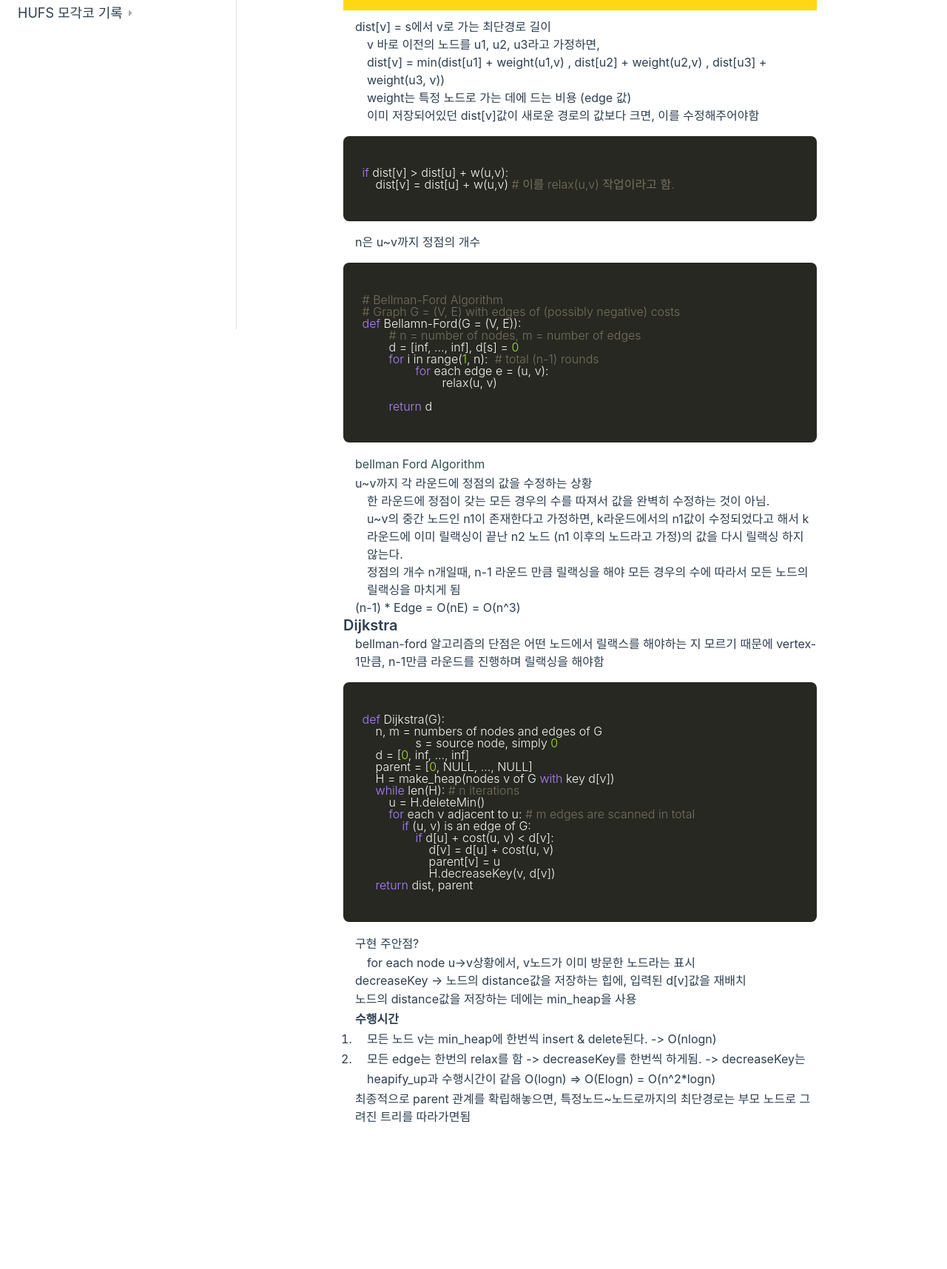
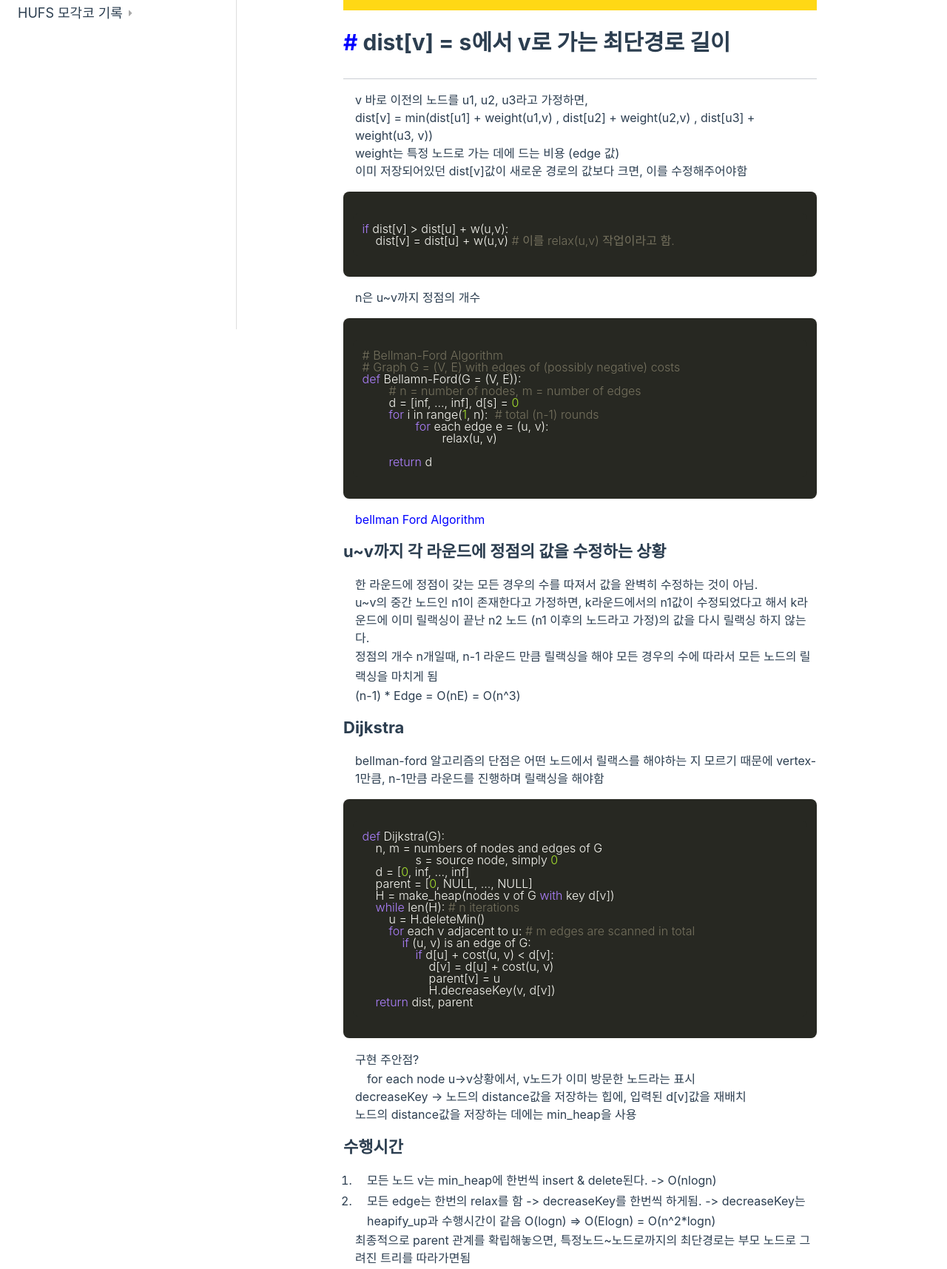
Before and after one commit to Parkjju/Parkjju.github.io, a plain HTML site: page shortest.html in a window 1280 px wide. Shown: the part 413-2128 px from the top of the page at 74% size. Before the commit the page ends 2014 px from the top, so only its background shows below. Drawn offline with nearby package versions, Linux system fonts and the light colour scheme; a web font is replaced by a local one.

Commit message:
post CSS update

```diff
--- a/assets/CSS/post.css
+++ b/assets/CSS/post.css
@@ -39,6 +39,10 @@ p,
 ul {
   line-height: 1.7;
 }
+ol {
+  font-size: 1rem;
+  margin-left: 1rem;
+}
 
 h2 {
   font-size: 1.65rem;
@@ -54,10 +58,16 @@ h6 {
   font-weight: 600;
   line-height: 1.25;
 }
+h2 {
+  font-size: 1.5em;
+}
+h3 {
+  font-size: 1.1em;
+}
 
-h2 {
+h2,
+h3 {
   display: block;
-  font-size: 1.5em;
   margin-block-start: 0.83em;
   margin-block-end: 0.83em;
   margin-inline-start: 0px;
@@ -72,5 +82,22 @@ h2 {
 }
 
 .main-post--content a {
-  color: darkslategrey;
+  color: blue;
 }
+
+h1 a,
+h2 a,
+h3 a,
+h4 a,
+h5 a,
+h6 a {
+  color: white;
+}
+h1 a:hover,
+h2 a:hover,
+h3 a:hover,
+h4 a:hover,
+h5 a:hover,
+h6 a:hover {
+  color: var(--title-color);
+}
--- a/shortest.html
+++ b/shortest.html
@@ -562,15 +562,15 @@
     <main class="main-post">
   <h1 class="main-post--title">최단경로 문제 - Ballman Ford & Dijkstra Algorithm</h1>
   <div class="line"></div>
-  <section class="main-post--content"><ul>
-  <li>dist[v] = s에서 v로 가는 최단경로 길이
+  <section class="main-post--content"><h2 id="-distv--s에서-v로-가는-최단경로-길이"><a href="#">#</a> dist[v] = s에서 v로 가는 최단경로 길이</h2>
+
+<hr />
+
 <ul>
   <li>v 바로 이전의 노드를 u1, u2, u3라고 가정하면,</li>
   <li>dist[v] = min(dist[u1] + weight(u1,v) , dist[u2] + weight(u2,v) , dist[u3] + weight(u3, v))</li>
   <li>weight는 특정 노드로 가는 데에 드는 비용 (edge 값)</li>
   <li>이미 저장되어있던 dist[v]값이 새로운 경로의 값보다 크면, 이를 수정해주어야함</li>
-    </ul>
-  </li>
 </ul>
 
 <div class="language-python highlighter-rouge"><div class="highlight"><pre class="highlight"><code><span class="k">if</span> <span class="n">dist</span><span class="p">[</span><span class="n">v</span><span class="p">]</span> <span class="o">&gt;</span> <span class="n">dist</span><span class="p">[</span><span class="n">u</span><span class="p">]</span> <span class="o">+</span> <span class="n">w</span><span class="p">(</span><span class="n">u</span><span class="p">,</span><span class="n">v</span><span class="p">):</span>
@@ -594,15 +594,16 @@
 </code></pre></div></div>
 
 <ul>
-  <li>
-    <p><a href="https://www.youtube.com/watch?v=FtN3BYH2Zes">bellman Ford Algorithm</a></p>
-  </li>
-  <li>u~v까지 각 라운드에 정점의 값을 수정하는 상황
+  <li><a href="https://www.youtube.com/watch?v=FtN3BYH2Zes">bellman Ford Algorithm</a></li>
+</ul>
+
+<h3 id="uv까지-각-라운드에-정점의-값을-수정하는-상황">u~v까지 각 라운드에 정점의 값을 수정하는 상황</h3>
+
 <ul>
   <li>한 라운드에 정점이 갖는 모든 경우의 수를 따져서 값을 완벽히 수정하는 것이 아님.</li>
   <li>u~v의 중간 노드인 n1이 존재한다고 가정하면, k라운드에서의 n1값이 수정되었다고 해서 k라운드에 이미 릴랙싱이 끝난 n2 노드 (n1 이후의 노드라고 가정)의 값을 다시 릴랙싱 하지 않는다.</li>
-      <li>정점의 개수 n개일때, n-1 라운드 만큼 릴랙싱을 해야 모든 경우의 수에 따라서 모든 노드의 릴랙싱을 마치게 됨</li>
-    </ul>
+  <li>
+    <p>정점의 개수 n개일때, n-1 라운드 만큼 릴랙싱을 해야 모든 경우의 수에 따라서 모든 노드의 릴랙싱을 마치게 됨</p>
   </li>
   <li>(n-1) * Edge = O(nE) = O(n^3)</li>
 </ul>
@@ -639,17 +640,17 @@
     </ul>
   </li>
   <li>decreaseKey -&gt; 노드의 distance값을 저장하는 힙에, 입력된 d[v]값을 재배치</li>
-  <li>
-    <p>노드의 distance값을 저장하는 데에는 min_heap을 사용</p>
-  </li>
-  <li>
-    <p><strong>수행시간</strong></p>
+  <li>노드의 distance값을 저장하는 데에는 min_heap을 사용</li>
+</ul>
+
+<h3 id="수행시간">수행시간</h3>
 
 <ol>
   <li>모든 노드 v는 min_heap에 한번씩 insert &amp; delete된다. -&gt; O(nlogn)</li>
   <li>모든 edge는 한번의 relax를 함 -&gt; decreaseKey를 한번씩 하게됨. -&gt; decreaseKey는 heapify_up과 수행시간이 같음 O(logn) =&gt; O(Elogn) = O(n^2*logn)</li>
 </ol>
-  </li>
+
+<ul>
   <li>최종적으로 parent 관계를 확립해놓으면, 특정노드~노드로까지의 최단경로는 부모 노드로 그려진 트리를 따라가면됨</li>
 </ul>
 </section>
```
Lines whose indentation alone changed are shown as unchanged.
